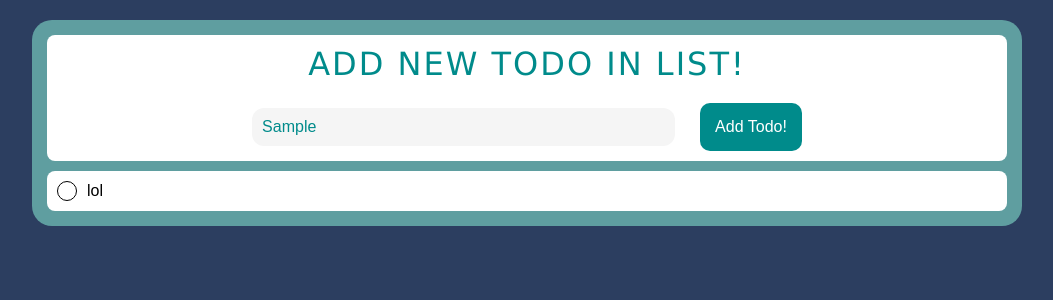
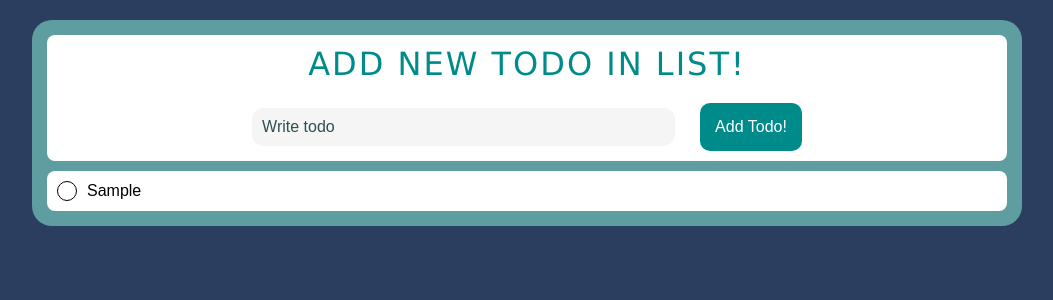
Before and after one commit to alria-k/todoapp-reactjs, a React (Vite) app: page / in a window 1280 px wide. Both pictures are taken after typing "Sample" into the empty fields and a click on the button "Add Todo!". Shown: the top 300 px of the page, without its empty margins (113-1166 px from the left). Built offline with nearby package versions, Linux system fonts and the light colour scheme.

Commit message:
added usestate

```diff
--- a/src/components/Form/Form.jsx
+++ b/src/components/Form/Form.jsx
@@ -1,6 +1,21 @@
+import React from "react";
 import { FormList } from "../index";
 
 export function Form() {
+  const [text, setText] = React.useState("");
+  const [todos, setTodos] = React.useState([]);
+
+  const handleChange = (e) => {
+    setText(e.target.value);
+  };
+
+  const handleTodos = () => {
+    if (!text == "") {
+      setTodos([...todos, text]);
+      setText("");
+    }
+  };
+
   return (
     <div className="container">
       <div className="form__container">
@@ -10,13 +25,23 @@ export function Form() {
             <input
               className="form__input"
               type="text"
+              value={text}
               placeholder="Write todo"
+              onChange={handleChange}
             />
-            <button className="form__btn">Add Todo!</button>
+            <button className="form__btn" onClick={handleTodos}>
+              Add Todo!
+            </button>
           </label>
         </div>
         <ul className="form-list__box">
-          <FormList />
+          {todos.length > 0 ? (
+            todos.map((elem, index) => {
+              return <FormList key={index} val={elem} />;
+            })
+          ) : (
+            <div>No Todos</div>
+          )}
         </ul>
       </div>
     </div>
--- a/src/components/FormList/FormList.css
+++ b/src/components/FormList/FormList.css
@@ -1,18 +1,55 @@
+@keyframes crossTodo {
+  25% {
+  }
+  50% {
+  }
+  75% {
+  }
+  100% {
+  }
+}
+
 .form__list {
   display: flex;
   align-items: center;
   gap: 10px;
+  position: relative;
+}
+
+.form__list:not(:first-child) {
+  padding-bottom: 10px;
+  margin-bottom: 10px;
+}
+
+.form__list:not(:first-child)::before {
+  content: '';
+  position: absolute;
+  bottom: 0px;
+  left: 0;
+  width: 100%;
+  height: 1px;
+  background-color: darkcyan;
+  opacity: 0.3;
+  border-radius: 2px;
+}
+
+.form__list:has(input[type="checkbox"]:checked) .form__text {
+  color: gray;
+  opacity: 0.2;
+  text-decoration: line-through;
 }
 
 .form-list__box {
   padding: 10px;
   background-color: white;
   border-radius: 8px;
+  display: flex;
+  flex-direction: column-reverse;
 }
 
 .form__checkbox {
   position: relative;
-  width: 20px;
+  min-width: 20px;
   height: 20px;
   border-radius: 100%;
   border: 1px solid black;
@@ -35,3 +72,7 @@
   background-repeat: no-repeat;
   background-size: 10px;
 }
+
+.form__text {
+  transition: opacity .3s ease-in-out;
+}
--- a/src/components/FormList/FormList.jsx
+++ b/src/components/FormList/FormList.jsx
@@ -1,12 +1,12 @@
 import React from "react";
 
-export function FormList({ value }) {
+export function FormList({ val }) {
   return (
     <li className="form__list">
       <label className="form__checkbox" htmlFor="form-checkbox">
         <input name="form-checkbox" type="checkbox" />
       </label>
-      <p className="form__text">lol{value}</p>
+      <p className="form__text">{val}</p>
     </li>
   );
 }
--- a/src/components/FormList/FormList.min.css
+++ b/src/components/FormList/FormList.min.css
@@ -1 +1 @@
-.form__list{display:flex;align-items:center;gap:10px}.form-list__box{padding:10px;background-color:white;border-radius:8px}.form__checkbox{position:relative;width:20px;height:20px;border-radius:100%;border:1px solid black}.form__checkbox input[type="checkbox"]{cursor:pointer;position:absolute;opacity:0;z-index:1;top:0;bottom:0;left:0;right:0}.form__checkbox:has(input[type="checkbox"]:checked){background-image:url("../../assets/img/check-mark-svgrepo-com.svg");background-position:center;background-repeat:no-repeat;background-size:10px}
+@keyframes crossTodo{25%{}50%{}75%{}100%{}}.form__list{display:flex;align-items:center;gap:10px;position:relative}.form__list:not(:first-child){padding-bottom:10px;margin-bottom:10px}.form__list:not(:first-child)::before{content:'';position:absolute;bottom:0px;left:0;width:100%;height:1px;background-color:darkcyan;opacity:0.3;border-radius:2px}.form__list:has(input[type="checkbox"]:checked) .form__text{color:gray;opacity:0.2;text-decoration:line-through}.form-list__box{padding:10px;background-color:white;border-radius:8px;display:flex;flex-direction:column-reverse}.form__checkbox{position:relative;min-width:20px;height:20px;border-radius:100%;border:1px solid black}.form__checkbox input[type="checkbox"]{cursor:pointer;position:absolute;opacity:0;z-index:1;top:0;bottom:0;left:0;right:0}.form__checkbox:has(input[type="checkbox"]:checked){background-image:url("../../assets/img/check-mark-svgrepo-com.svg");background-position:center;background-repeat:no-repeat;background-size:10px}.form__text{transition:opacity .3s ease-in-out}
--- a/src/components/FormList/FormList.scss
+++ b/src/components/FormList/FormList.scss
@@ -1,19 +1,51 @@
+@keyframes crossTodo {
+    25%{}
+    50%{}
+    75%{}
+    100%{}
+}
+
 .form{
     &__list{
         display: flex;
         align-items: center;
         gap: 10px;
+        position: relative;
+        &:not(:first-child){
+        padding-bottom: 10px;
+        margin-bottom: 10px;
+        &::before{
+            content: '';
+            position: absolute;
+            bottom: 0px;
+            left: 0;
+            width: 100%;
+            height: 1px;
+            background-color: darkcyan;
+            opacity: 0.3;
+            border-radius: 2px;
+        }
+        }
+        &:has( input[type="checkbox"]:checked){
+            .form__text{
+                color: gray;
+                opacity: 0.2;
+                text-decoration: line-through;
+            }
+        }
     }
     &-list{
         &__box{
             padding: 10px;
             background-color: white;
             border-radius: 8px;
+            display: flex;
+            flex-direction: column-reverse;
         }
     }
     &__checkbox{
         position: relative;
-        width: 20px;
+        min-width: 20px;
         height: 20px;
         border-radius: 100%;
         border: 1px solid black;
@@ -34,4 +66,7 @@
             background-size: 10px;
         }
     }
+    &__text{
+        transition: opacity .3s ease-in-out;
+    }
 }
```
